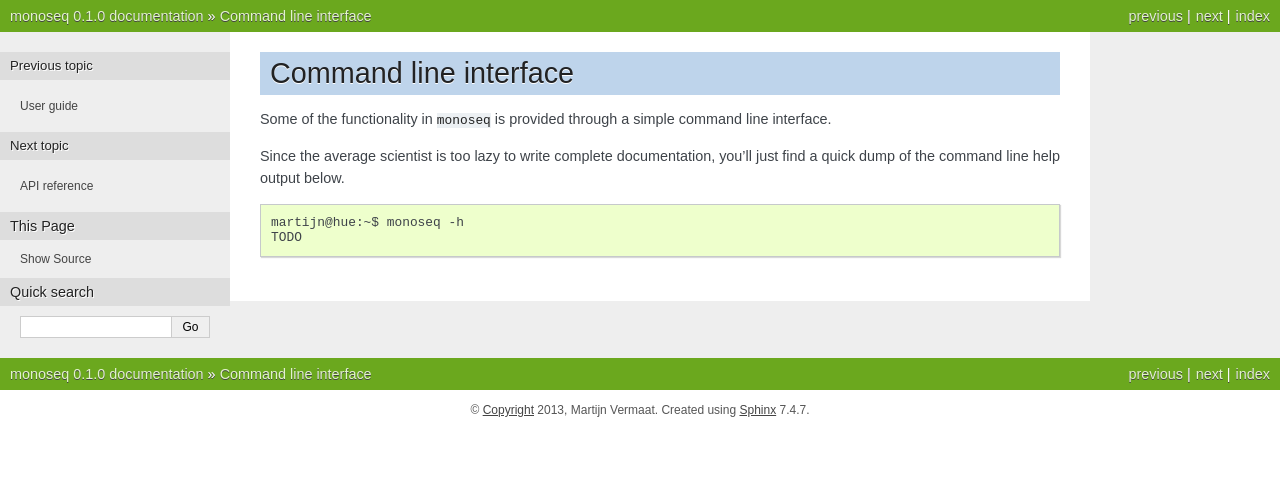
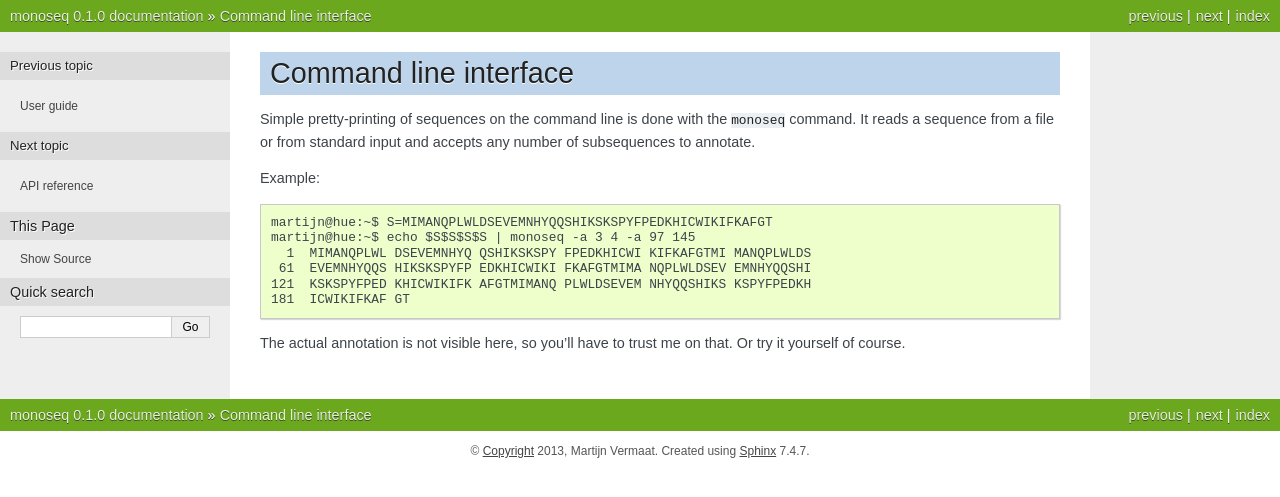
Before and after one commit to martijnvermaat/monoseq, a Sphinx documentation site: the page built from doc/commands.rst, in a window 1280 px wide. Shown: the top 497 px of the page. Built offline with Sphinx 7.4.7, drawn with Linux system fonts in a browser that asks for light colours.

Commit message:
Command line interface

```diff
--- a/doc/commands.rst
+++ b/doc/commands.rst
@@ -1,13 +1,18 @@
 Command line interface
 ======================
 
-Some of the functionality in ``monoseq`` is provided through a simple command
-line interface.
+Simple pretty-printing of sequences on the command line is done with the
+``monoseq`` command. It reads a sequence from a file or from standard input
+and accepts any number of subsequences to annotate.
 
-Since the average scientist is too lazy to write complete documentation,
-you'll just find a quick dump of the command line help output below.
+Example::
 
-::
+    martijn@hue:~$ S=MIMANQPLWLDSEVEMNHYQQSHIKSKSPYFPEDKHICWIKIFKAFGT
+    martijn@hue:~$ echo $S$S$S$S | monoseq -a 3 4 -a 97 145
+      1  MIMANQPLWL DSEVEMNHYQ QSHIKSKSPY FPEDKHICWI KIFKAFGTMI MANQPLWLDS
+     61  EVEMNHYQQS HIKSKSPYFP EDKHICWIKI FKAFGTMIMA NQPLWLDSEV EMNHYQQSHI
+    121  KSKSPYFPED KHICWIKIFK AFGTMIMANQ PLWLDSEVEM NHYQQSHIKS KSPYFPEDKH
+    181  ICWIKIFKAF GT
 
-    martijn@hue:~$ monoseq -h
-    TODO
+The actual annotation is not visible here, so you'll have to trust me on that.
+Or try it yourself of course.
--- a/doc/development.rst
+++ b/doc/development.rst
@@ -89,7 +89,6 @@ Todo
 These are some general todo notes. More specific notes can be found by
 grepping the source code for ``Todo``.
 
-* Command line interface.
 * Read sequences from FASTA or other formats.
 * Read annotations from BED track.
 * User guide.
```
Also changed, not shown: 1 other file.
